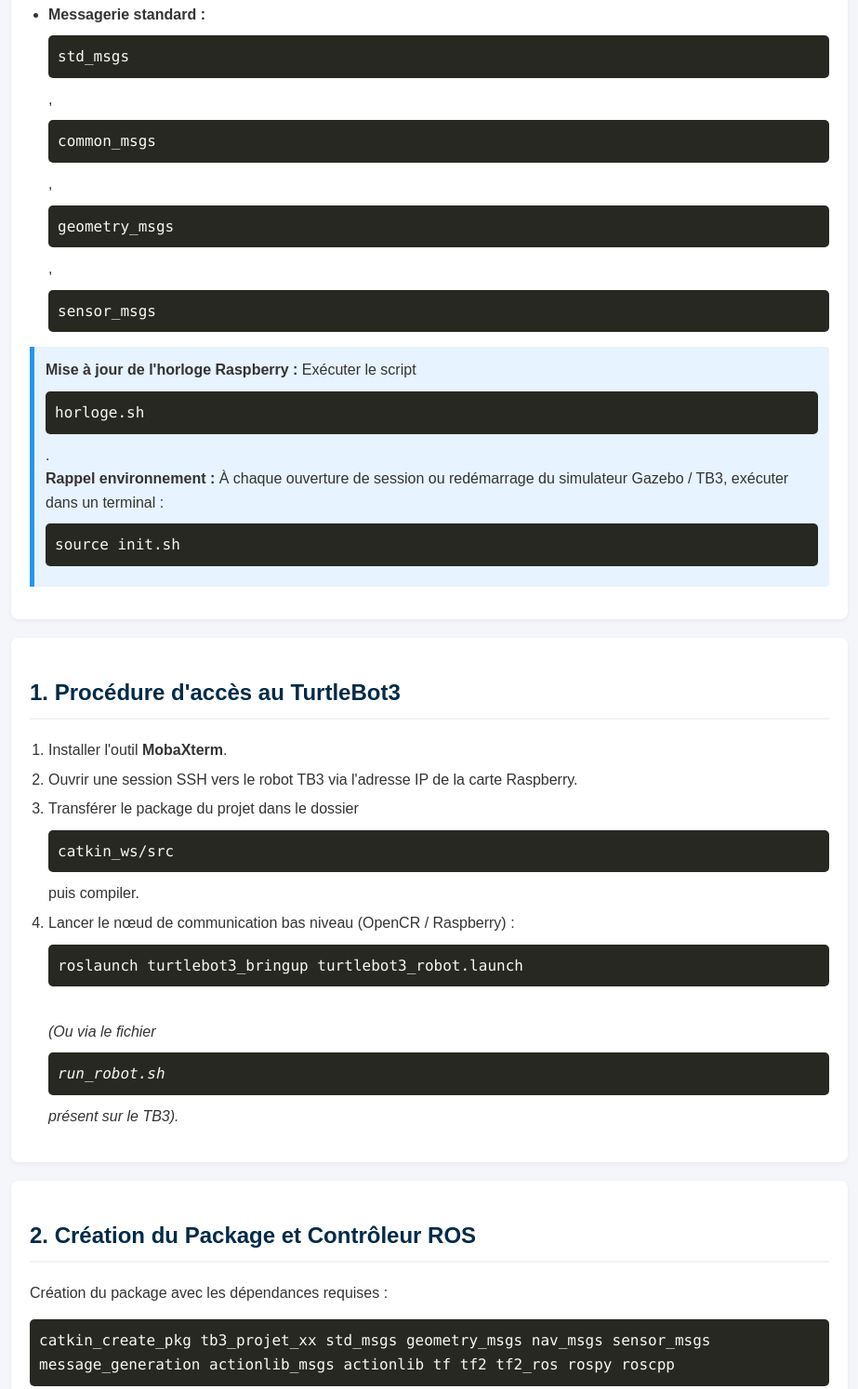
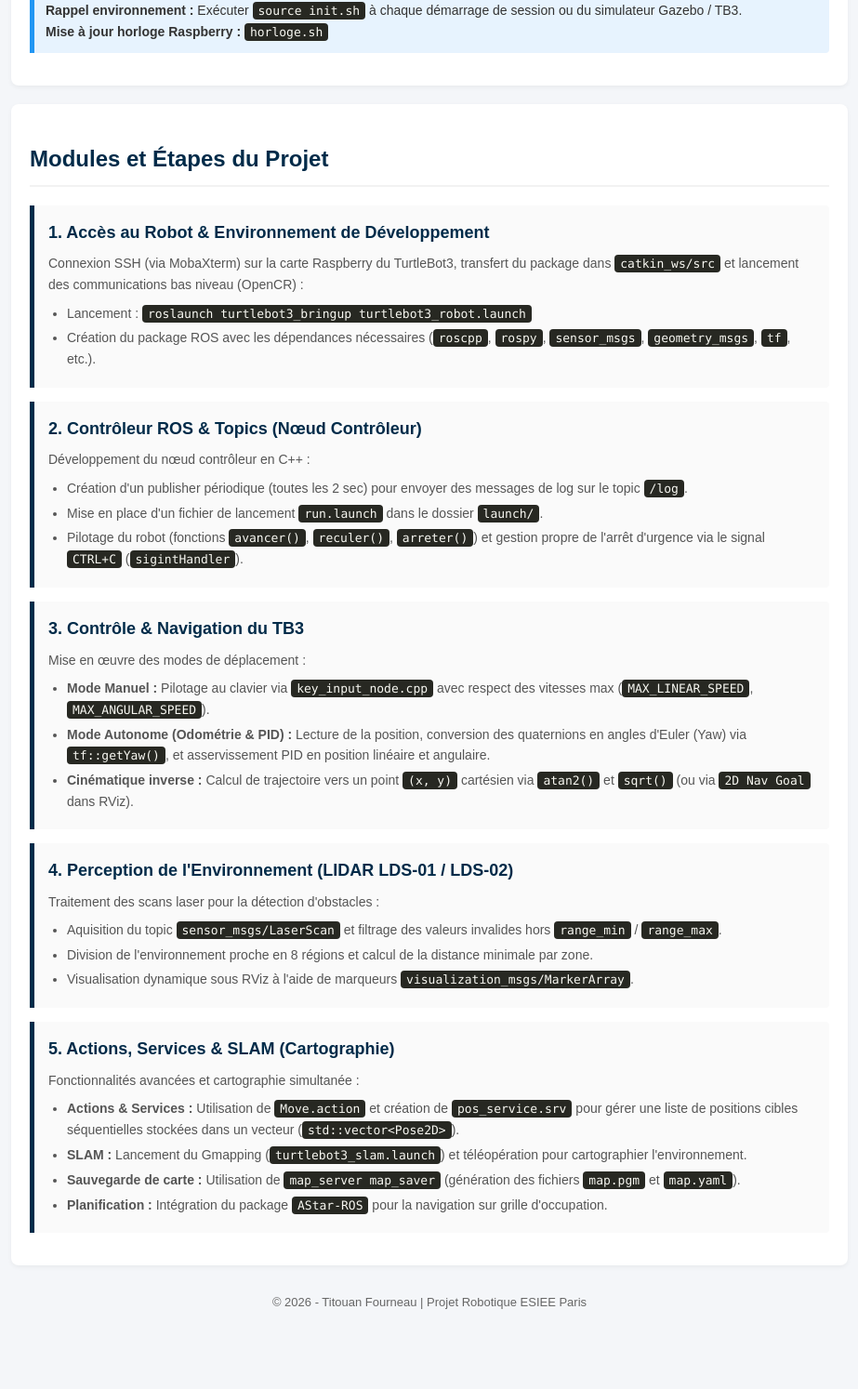
Before and after one commit to TitouanFrn/TitouanFrn.github.io, a plain HTML site: page turtlebot3.html in a window 1280 px wide. Shown: the part 422-1916 px from the top of the page at 93% size, without its empty margins (178-1101 px from the left). After the commit the page ends 1867 px from the top, so only its background shows below. Drawn offline with Linux system fonts and the light colour scheme.

Commit message:
Refactor project details and add scenario cards
Updated project description and added scenario cards for project modules.

```diff
--- a/turtlebot3.html
+++ b/turtlebot3.html
@@ -33,7 +33,6 @@
         header h1 {
             margin: 0;
             color: #fff;
-            font-size: 24px;
         }
         .section {
             background: #fff;
@@ -47,29 +46,53 @@
             border-bottom: 2px solid #f2f2f2;
             padding-bottom: 8px;
         }
-        h3 {
-            color: #004080;
-            margin-top: 20px;
+        .scenario-card {
+            background: #fafafa;
+            border-left: 5px solid #002b49;
+            padding: 15px;
+            margin: 15px 0;
+            border-radius: 0 4px 4px 0;
+            transition: transform 0.2s;
         }
-        ul, ol {
+        .scenario-card:hover {
+            transform: translateX(5px);
+        }
+        .scenario-card.in-progress {
+            border-left-color: #ff9800;
+            background: #fff9f0;
+        }
+        .scenario-card h3 {
+            margin: 0 0 8px 0;
+            color: #002b49;
+            font-size: 18px;
+        }
+        .scenario-card.in-progress span {
+            color: #e65100;
+            font-size: 14px;
+            float: right;
+            font-weight: bold;
+        }
+        p.desc {
+            margin: 0;
+            color: #555;
+            font-size: 14px;
+        }
+        ul {
             padding-left: 20px;
+            margin: 8px 0 0 0;
+            color: #555;
+            font-size: 14px;
         }
         li {
-            margin-bottom: 6px;
+            margin-bottom: 4px;
         }
-        code, pre {
+        code {
             background: #272822;
             color: #f8f8f2;
-            padding: 10px;
-            border-radius: 5px;
+            padding: 2px 6px;
+            border-radius: 4px;
             font-family: Consolas, Monaco, monospace;
-            display: block;
-            overflow-x: auto;
-            margin: 10px 0;
-        }
-        p code {
-            display: inline;
-            padding: 2px 6px;
+            font-size: 13px;
         }
         .note {
             background: #e7f3fe;
@@ -77,6 +100,7 @@
             padding: 12px;
             margin: 15px 0;
             border-radius: 0 4px 4px 0;
+            font-size: 14px;
         }
         footer {
             text-align: center;
@@ -91,99 +115,76 @@
     <a href="index.html" class="back-link">&larr; Retour à l'accueil du portfolio</a>
 
     <header>
-        <h1>Projet Robotique Mobile et Navigation Autonome</h1>
+        <h1>Projet : Robotique Mobile et Navigation Autonome</h1>
         <p>Application sur Robot TurtleBot3 (ROS / C++ / Python)</p>
     </header>
 
     <div class="section">
-        <h2>Liens et Ressources Utiles</h2>
-        <ul>
-            <li><strong>C++ :</strong> <a href="https://en.cppreference.com" target="_blank">CPP Reference</a>, <a href="https://cplusplus.com" target="_blank">CPlusPlus</a></li>
-            <li><strong>Python :</strong> <a href="https://www.w3schools.com/python/" target="_blank">W3Schools</a></li>
-            <li><strong>ROS :</strong> <a href="http://www.ros.org" target="_blank">ros.org</a>, Tutoriels ROS, Liste de commandes ROS</li>
-            <li><strong>Messagerie standard :</strong> <code>std_msgs</code>, <code>common_msgs</code>, <code>geometry_msgs</code>, <code>sensor_msgs</code></li>
-        </ul>
+        <h2>Présentation du Projet</h2>
+        <p>Ce projet met en œuvre la navigation autonome, l'asservissement cinématique, le traitement des données capteurs (Lidar) et la cartographie (SLAM) sur un robot mobile TurtleBot3 dans un environnement ROS (Robot Operating System).</p>
+
         <div class="note">
-            <strong>Mise à jour de l'horloge Raspberry :</strong> Exécuter le script <code>horloge.sh</code>.<br>
-            <strong>Rappel environnement :</strong> À chaque ouverture de session ou redémarrage du simulateur Gazebo / TB3, exécuter dans un terminal : <code>source init.sh</code>
+            <strong>Rappel environnement :</strong> Exécuter <code>source init.sh</code> à chaque démarrage de session ou du simulateur Gazebo / TB3.<br>
+            <strong>Mise à jour horloge Raspberry :</strong> <code>horloge.sh</code>
         </div>
     </div>
 
     <div class="section">
-        <h2>1. Procédure d'accès au TurtleBot3</h2>
-        <ol>
-            <li>Installer l'outil <strong>MobaXterm</strong>.</li>
-            <li>Ouvrir une session SSH vers le robot TB3 via l'adresse IP de la carte Raspberry.</li>
-            <li>Transférer le package du projet dans le dossier <code>catkin_ws/src</code> puis compiler.</li>
-            <li>Lancer le nœud de communication bas niveau (OpenCR / Raspberry) :
-                <code>roslaunch turtlebot3_bringup turtlebot3_robot.launch</code><br>
-                <em>(Ou via le fichier <code>run_robot.sh</code> présent sur le TB3).</em>
-            </li>
-        </ol>
-    </div>
+        <h2>Modules et Étapes du Projet</h2>
 
-    <div class="section">
-        <h2>2. Création du Package et Contrôleur ROS</h2>
-        <p>Création du package avec les dépendances requises :</p>
-        <code>catkin_create_pkg tb3_projet_xx std_msgs geometry_msgs nav_msgs sensor_msgs message_generation actionlib_msgs actionlib tf tf2 tf2_ros rospy roscpp</code>
-
-        <h3>Création du nœud contrôleur & Topic <code>/log</code></h3>
+        <!-- Module 1 -->
+        <div class="scenario-card">
+            <h3>1. Accès au Robot & Environnement de Développement</h3>
+            <p class="desc">Connexion SSH (via MobaXterm) sur la carte Raspberry du TurtleBot3, transfert du package dans <code>catkin_ws/src</code> et lancement des communications bas niveau (OpenCR) :</p>
             <ul>
-            <li>Importation de <code>controleur.cpp</code> dans le dossier <code>src</code>.</li>
-            <li>Création d'un publisher publiant toutes les 2 secondes un message String sur le topic <code>/log</code>.</li>
-            <li>Mise à jour du <code>CMakeLists.txt</code> et compilation du workspace (<code>catkin_make</code> / <code>cm</code>).</li>
-            <li>Création d'un dossier <code>launch/run.launch</code> pour lancer le nœud via <code>roslaunch</code>.</li>
-        </ul>
-
-        <h3>Pilotage du TB3</h3>
-        <ul>
-            <li>Intégration d'un second publisher pour envoyer des consignes de vitesse (<code>geometry_msgs/Twist</code>).</li>
-            <li>Développement des fonctions <code>avancer(double vitesse)</code>, <code>reculer(double vitesse)</code> et <code>arreter()</code> basées sur la période du contrôleur.</li>
-            <li>Gestion de l'arrêt d'urgence et de la coupure propre dans le gestionnaire de signal (<code>sigintHandler</code> lors du <code>CTRL+C</code>).</li>
+                <li>Lancement : <code>roslaunch turtlebot3_bringup turtlebot3_robot.launch</code></li>
+                <li>Création du package ROS avec les dépendances nécessaires (<code>roscpp</code>, <code>rospy</code>, <code>sensor_msgs</code>, <code>geometry_msgs</code>, <code>tf</code>, etc.).</li>
             </ul>
         </div>
 
-    <div class="section">
-        <h2>3. Contrôle et Navigation du TB3</h2>
-
-        <h3>I. Mode Navigation Manuelle</h3>
-        <p>Utilisation de <code>key_input_node.cpp</code> pour piloter le robot au clavier (vitesses linéaires et angulaires paramétrables sans dépasser <code>MAX_LINEAR_SPEED</code> et <code>MAX_ANGULAR_SPEED</code>).</p>
-
-        <h3>II. Mode Navigation Autonome</h3>
-        <p><strong>II.1 Localisation :</strong> Lecture du topic d'odométrie. Conversion des quaternions en angles d'Euler (Yaw) via <code>tf::getYaw()</code> :</p>
-        <code>#include &lt;tf/tf.h&gt;</code>
-
-        <p><strong>II.2 Navigation vers un but :</strong></p>
+        <!-- Module 2 -->
+        <div class="scenario-card">
+            <h3>2. Contrôleur ROS & Topics (Nœud Contrôleur)</h3>
+            <p class="desc">Développement du nœud contrôleur en C++ :</p>
             <ul>
-            <li><strong>Asservissement en position (linéaire) :</strong> Correction proportionnelle PID (gain <code>Kp_pos</code>) avec une tolérance de <code>+/- 0.02m</code>.</li>
-            <li><strong>Asservissement angulaire :</strong> Correction PID avec une tolérance de <code>+/- 0.05 rad</code> et utilisation de la fonction <code>cal_delta_Theta</code> pour gérer l'écart angulaire sur <code>[-PI, +PI]</code>.</li>
-            <li><strong>Cinématique inverse :</strong> Calcul de distance et d'angle cible par <code>atan2()</code> et <code>sqrt()</code> dans un plan cartésien (2D Nav Goal depuis RViz).</li>
+                <li>Création d'un publisher périodique (toutes les 2 sec) pour envoyer des messages de log sur le topic <code>/log</code>.</li>
+                <li>Mise en place d'un fichier de lancement <code>run.launch</code> dans le dossier <code>launch/</code>.</li>
+                <li>Pilotage du robot (fonctions <code>avancer()</code>, <code>reculer()</code>, <code>arreter()</code>) et gestion propre de l'arrêt d'urgence via le signal <code>CTRL+C</code> (<code>sigintHandler</code>).</li>
             </ul>
         </div>
 
-    <div class="section">
-        <h2>4. Perception LIDAR & Obstacles</h2>
-        <p>Exploitation du capteur LIDAR (LDS-01 / LDS-02) publiant sur le topic associé (type <code>sensor_msgs/LaserScan</code>).</p>
+        <!-- Module 3 -->
+        <div class="scenario-card">
+            <h3>3. Contrôle & Navigation du TB3</h3>
+            <p class="desc">Mise en œuvre des modes de déplacement :</p>
             <ul>
-            <li>Division de l'environnement proche en 8 régions égales.</li>
-            <li>Filtrage des valeurs invalides (hors <code>range_min</code> / <code>range_max</code>).</li>
-            <li>Calcul de la distance minimale par région pour détecter la présence d'obstacles.</li>
-            <li>Visualisation dynamique sous RViz à l'aide de marqueurs <code>visualization_msgs/MarkerArray</code> (fichiers <code>rviz_tb3.launch</code> et <code>tb3_lidar.rviz</code>).</li>
+                <li><strong>Mode Manuel :</strong> Pilotage au clavier via <code>key_input_node.cpp</code> avec respect des vitesses max (<code>MAX_LINEAR_SPEED</code>, <code>MAX_ANGULAR_SPEED</code>).</li>
+                <li><strong>Mode Autonome (Odométrie & PID) :</strong> Lecture de la position, conversion des quaternions en angles d'Euler (Yaw) via <code>tf::getYaw()</code>, et asservissement PID en position linéaire et angulaire.</li>
+                <li><strong>Cinématique inverse :</strong> Calcul de trajectoire vers un point <code>(x, y)</code> cartésien via <code>atan2()</code> et <code>sqrt()</code> (ou via <code>2D Nav Goal</code> dans RViz).</li>
             </ul>
         </div>
 
-    <div class="section">
-        <h2>5. Actions, Services & SLAM</h2>
+        <!-- Module 4 -->
+        <div class="scenario-card">
+            <h3>4. Perception de l'Environnement (LIDAR LDS-01 / LDS-02)</h3>
+            <p class="desc">Traitement des scans laser pour la détection d'obstacles :</p>
             <ul>
-            <li><strong>Actions ROS :</strong> Utilisation de <code>Move.action</code>, compilation en deux temps, et intégration d'un serveur d'action dans le contrôleur.</li>
-            <li><strong>Services ROS :</strong> Définition de <code>pos_service.srv</code> pour collecter dynamiquement des listes de positions cibles stockées dans un vecteur (<code>std::vector&lt;Pose2D&gt;</code>).</li>
-            <li><strong>SLAM (Cartographie) :</strong> Lancement du Gmapping (<code>turtlebot3_slam.launch</code>), exploration par téléopération, et sauvegarde de la carte via <code>map_server map_saver</code> (fichiers <code>map.pgm</code> et <code>map.yaml</code>).</li>
-            <li><strong>Planification de trajectoire :</strong> Intégration du package <code>AStar-ROS</code> pour une navigation autonome sur grille d'occupation.</li>
+                <li>Aquisition du topic <code>sensor_msgs/LaserScan</code> et filtrage des valeurs invalides hors <code>range_min</code> / <code>range_max</code>.</li>
+                <li>Division de l'environnement proche en 8 régions et calcul de la distance minimale par zone.</li>
+                <li>Visualisation dynamique sous RViz à l'aide de marqueurs <code>visualization_msgs/MarkerArray</code>.</li>
             </ul>
+        </div>
 
-        <div class="note">
-            <strong>Flash OpenCR :</strong><br>
-            <code>wget https://www.esiee.fr/~hamouchr/tb3/flash_tb3_opencr_noetic.sh</code>
+        <!-- Module 5 -->
+        <div class="scenario-card">
+            <h3>5. Actions, Services & SLAM (Cartographie)</h3>
+            <p class="desc">Fonctionnalités avancées et cartographie simultanée :</p>
+            <ul>
+                <li><strong>Actions & Services :</strong> Utilisation de <code>Move.action</code> et création de <code>pos_service.srv</code> pour gérer une liste de positions cibles séquentielles stockées dans un vecteur (<code>std::vector&lt;Pose2D&gt;</code>).</li>
+                <li><strong>SLAM :</strong> Lancement du Gmapping (<code>turtlebot3_slam.launch</code>) et téléopération pour cartographier l'environnement.</li>
+                <li><strong>Sauvegarde de carte :</strong> Utilisation de <code>map_server map_saver</code> (génération des fichiers <code>map.pgm</code> et <code>map.yaml</code>).</li>
+                <li><strong>Planification :</strong> Intégration du package <code>AStar-ROS</code> pour la navigation sur grille d'occupation.</li>
+            </ul>
         </div>
     </div>
 
```
Lines whose indentation alone changed are shown as unchanged.
